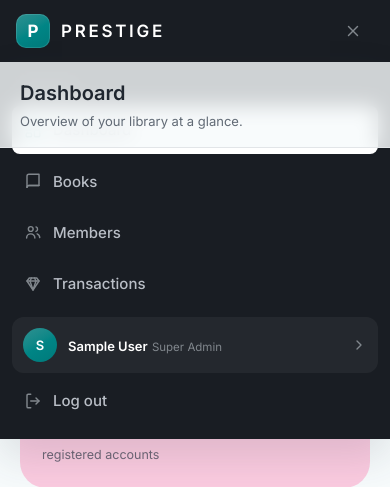
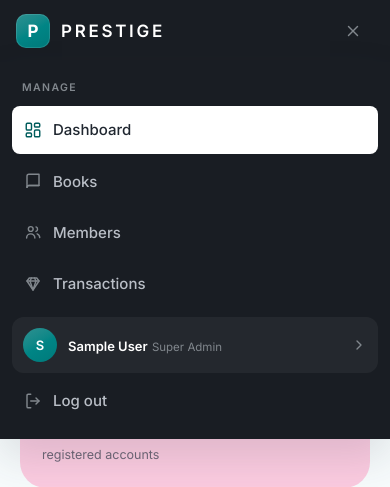
Before and after one commit to Dancuso419/Prestige, a Flask app: page /admin in a window 390 px wide, after a click that opens the changed part. Shown: the top 487 px of the page. Run offline with Flask 3, Linux system fonts and the light colour scheme; the visitor is signed in with stand-in values (Sample User, id 1); data comes from the database, SQL or seed files in the repository; data that the repository does not hold is empty.

Commit message:
Fix mobile drawer bleed: drop topbar backdrop-filter, lift app-bar z-index
The sticky topbar's backdrop-filter created a stacking context that painted
the translucent page header (and its title) over the open nav drawer, making
the active item look like a floating pill. On mobile the topbar is now opaque
with no backdrop-filter, and the app-bar/drawer sits above it.

Co-Authored-By: Claude Opus 4.8 <noreply@anthropic.com>

```diff
--- a/static/style.css
+++ b/static/style.css
@@ -1410,6 +1410,7 @@ input:disabled {
         align-items: center;
         gap: 8px;
         padding: 10px 16px;
+        z-index: var(--z-toast);
     }
 
     .sidebar-brand {
@@ -1471,10 +1472,14 @@ input:disabled {
         margin-top: 6px;
     }
 
-    /* Only the app-bar stays sticky; the page-title bar can scroll away. */
+    /* Only the app-bar stays sticky; the page-title bar can scroll away.
+       Drop the backdrop-filter here: it creates a stacking context that
+       would paint the translucent header over the drawer (bleed-through). */
     .topbar {
         position: static;
         padding: 16px 20px;
+        background: var(--bg);
+        backdrop-filter: none;
     }
 
     .content {
```
